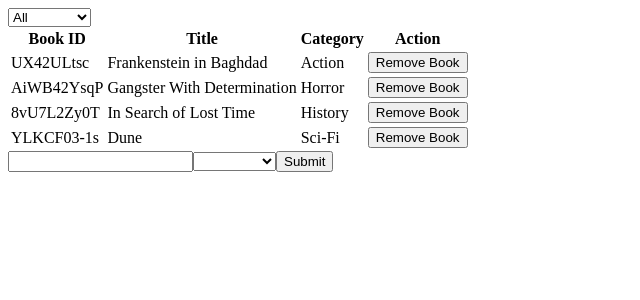
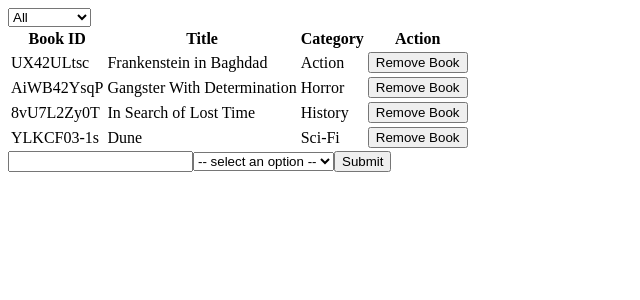
Before and after one commit to martinnajjar12/book-store, a React (Create React App) app: page / in a window 1280 px wide. Shown: the top 300 px of the page, without its empty margins (0-640 px from the left). Built offline with nearby package versions, Linux system fonts and the light colour scheme.

Commit message:
Delete the 'All' from the categories array

```diff
--- a/src/components/CategoryFilter.js
+++ b/src/components/CategoryFilter.js
@@ -2,10 +2,11 @@ import React from 'react';
 import PropTypes from 'prop-types';
 
 const CategoryFilter = ({ filterHandler }) => {
-  const categories = ['All', 'Action', 'Biography', 'History', 'Horror', 'Kids', 'Learning', 'Sci-Fi'];
+  const categories = ['Action', 'Biography', 'History', 'Horror', 'Kids', 'Learning', 'Sci-Fi'];
   return (
     <form>
       <select onChange={e => filterHandler(e.target.value)}>
+        <option key="All" value="All">All</option>
         { categories.map(category => (
           <option key={category} value={category}>{category}</option>)) }
       </select>
--- a/src/containers/BookForm.js
+++ b/src/containers/BookForm.js
@@ -3,7 +3,7 @@ import { useDispatch } from 'react-redux';
 import shortid from 'shortid';
 import { CREATE_BOOK } from '../actions/index';
 
-const categories = ['', 'Action', 'Biography', 'History', 'Horror', 'Kids', 'Learning', 'Sci-Fi'];
+const categories = ['Action', 'Biography', 'History', 'Horror', 'Kids', 'Learning', 'Sci-Fi'];
 
 const BookForm = () => {
   const category = categories.map(category => (
@@ -17,6 +17,7 @@ const BookForm = () => {
   const handleSelectChange = ({ target: { value } }) => setSelectValue(value);
 
   const handleSubmit = () => {
+    if (inputValue !== '' && selectValue !== '') {
       dispatch(CREATE_BOOK({
         id: shortid.generate(),
         title: inputValue,
@@ -24,6 +25,9 @@ const BookForm = () => {
       }));
       setSelectValue('');
       setInputValue('');
+    } else {
+      alert('Please fill in the inputs');
+    }
   };
 
   return (
@@ -31,6 +35,9 @@ const BookForm = () => {
       <form>
         <input value={inputValue} onChange={handleInputChange} type="text" />
         <select value={selectValue} onChange={handleSelectChange}>
+          <option>
+            -- select an option --
+          </option>
           {category}
         </select>
         <button
--- a/src/containers/BooksList.js
+++ b/src/containers/BooksList.js
@@ -19,7 +19,7 @@ const BooksList = () => {
 
   const loopThroughTheBooks = () => {
     let printedBooks = books;
-    if (category === 'All') {
+    if (typeof category === 'object') {
       printedBooks = books;
     } else {
       printedBooks = books.filter(book => book.category === category);
--- a/src/reducers/filter.js
+++ b/src/reducers/filter.js
@@ -1,6 +1,10 @@
-const filter = (state = 'All', { type, payload }) => {
+const initialState = ['Action', 'Biography', 'History', 'Horror', 'Kids', 'Learning', 'Sci-Fi'];
+
+const filter = (state = initialState, { type, payload }) => {
   if (type === 'CHANGE_FILTER') {
     switch (payload) {
+      case 'All':
+        return initialState;
       case 'Action':
         return 'Action';
       case 'Biography':
```
Lines whose indentation alone changed are shown as unchanged.
